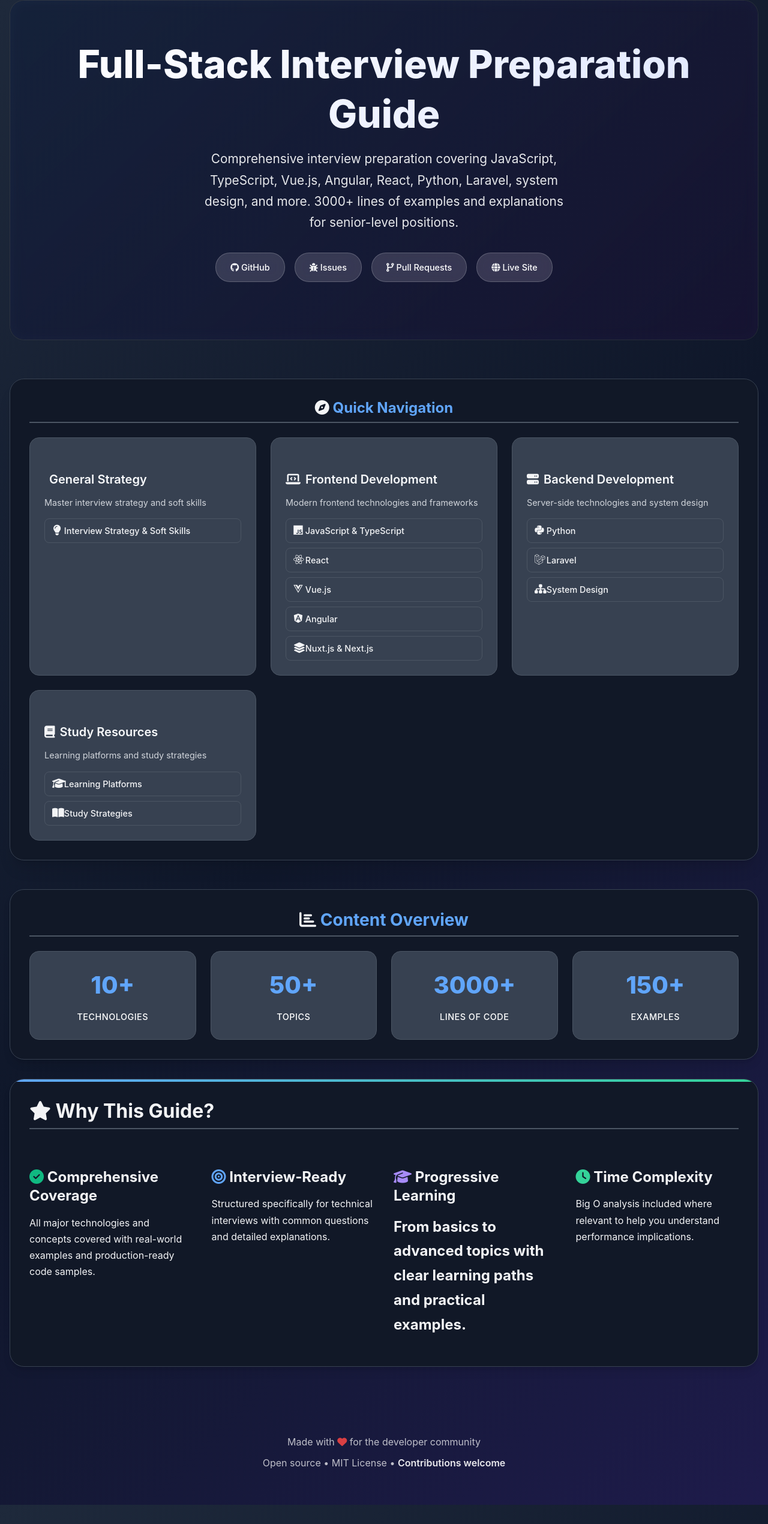
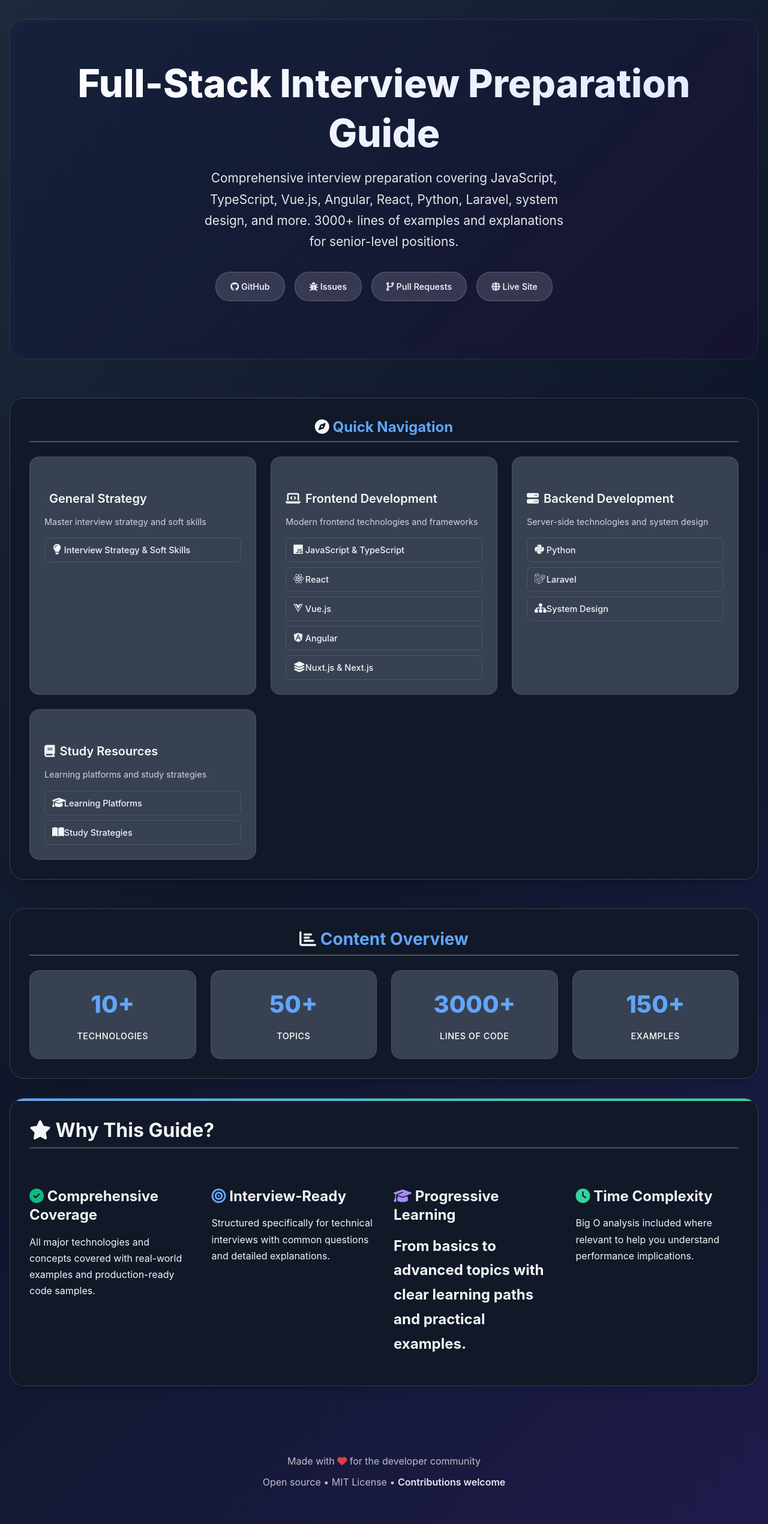
Before and after one commit to saadbinzia/full-stack-interview-preparation, a Jekyll site: the page index.html, which Jekyll copies as it is, in a window 1280 px wide. Shown: the whole page at 60% size. Built offline with Jekyll 4.4.1, drawn with Linux system fonts in a browser that asks for light colours; before the commit the page ends 2508 px from its top, so only the background shows below that.

Commit message:
Add top padding to body for better spacing from the top of the page

```diff
--- a/assets/css/style.css
+++ b/assets/css/style.css
@@ -99,6 +99,7 @@
   color: white;
   background: linear-gradient(135deg, #1e293b 0%, #0f172a 50%, #1e1b4b 100%);
   min-height: 100vh;
+  padding-top: var(--space-8);
   font-feature-settings: 'kern' 1, 'liga' 1, 'calt' 1;
   -webkit-font-smoothing: antialiased;
   -moz-osx-font-smoothing: grayscale;
```
